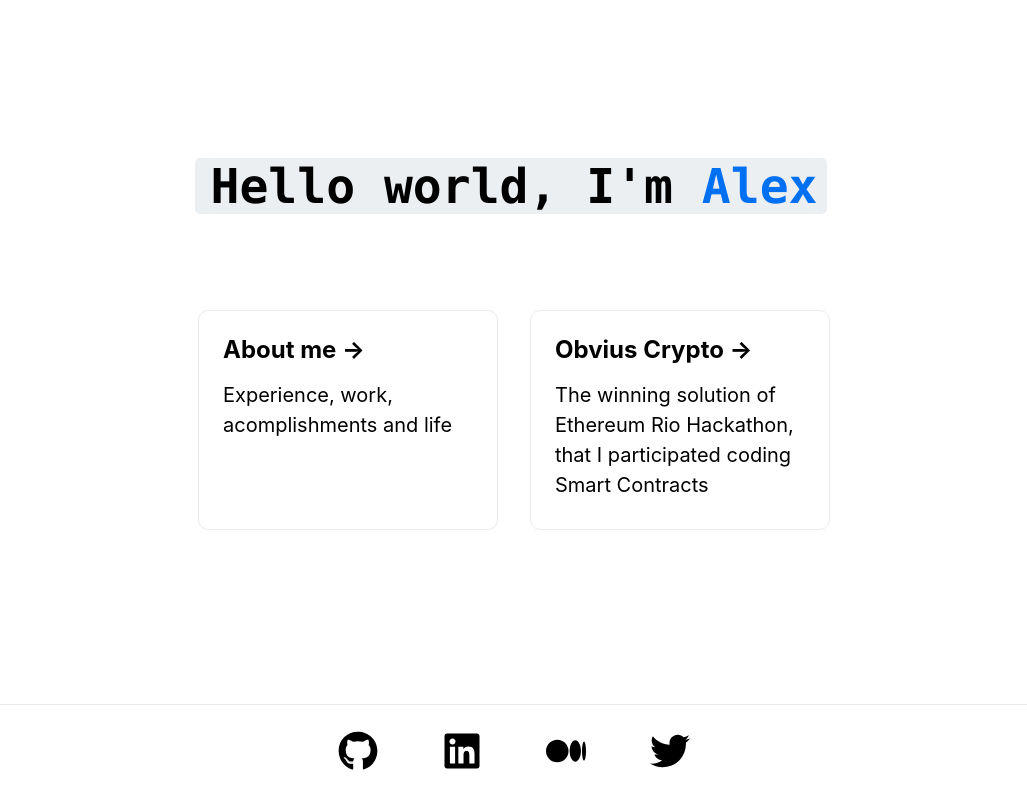
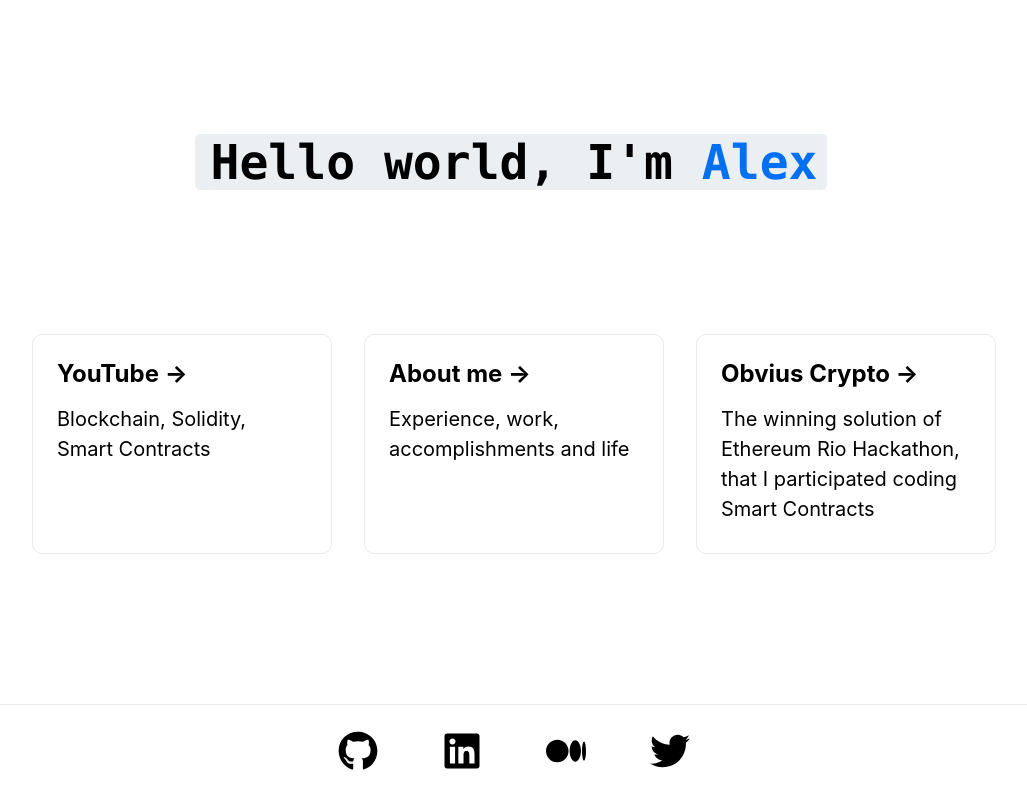
Before and after one commit to alextnetto/alextnetto, a Next.js app in the folder website/: page / in a window 1280 px wide. Shown: the whole page, without its empty margins (126-1153 px from the left). Built offline with nearby package versions, Linux system fonts and the light colour scheme.

Commit message:
feat: YouTube link

```diff
--- a/website/pages/index.tsx
+++ b/website/pages/index.tsx
@@ -6,6 +6,7 @@
 
 const Home: NextPage = () => {
   const logoSize = 40;
+  const ytLogoSize = 23;
   return (
     <div className={styles.container}>
       <Head>
@@ -25,10 +26,16 @@
         </h1>
 
         <div className={styles.grid}>
+          <Link href="https://www.youtube.com/channel/UCvnZB9Tim1kidK7Fhy33AWg">
+            <a className={styles.card}>
+              <h2>YouTube &rarr;</h2>
+              <p>Blockchain, Solidity, Smart Contracts</p>
+            </a>
+          </Link>
           <Link href="/cv">
             <a className={styles.card}>
               <h2>About me &rarr;</h2>
-              <p>Experience, work, acomplishments and life</p>
+              <p>Experience, work, accomplishments and life</p>
             </a>
           </Link>
           <Link href="/obvius-crypto">
--- a/website/styles/Home.module.css
+++ b/website/styles/Home.module.css
@@ -49,6 +49,7 @@
 .title,
 .description {
   text-align: center;
+  margin-bottom: 3rem;
 }
 
 .description {
```
Also changed, not shown: website/public/assets/youtube.svg (added).
